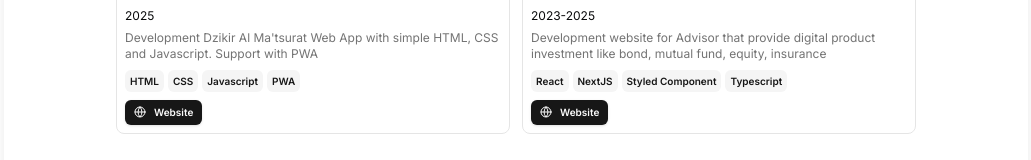
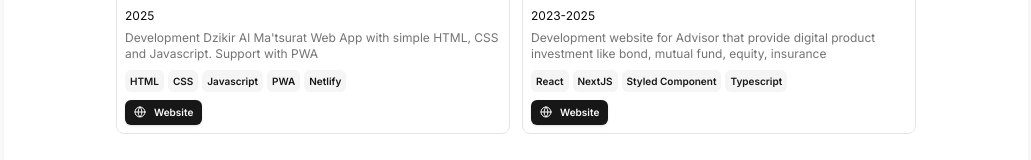
Before and after one commit to alfanfauzy/personal-web, a Next.js app: page / in a window 1280 px wide. Shown: the part 1780-1940 px from the top of the page, without its empty margins (124-1155 px from the left). Built offline with nearby package versions, Linux system fonts and the light colour scheme.

Commit message:
fix(resume): update demo project dzikir al ma'tsurat

```diff
--- a/src/data/resume.tsx
+++ b/src/data/resume.tsx
@@ -203,12 +203,12 @@ export const DATA = {
     projects: [
         {
             title: "Dzikir Al Matsurat - Web App - PWA",
-            href: "https://alfanfauzy.github.io/dzikir-almatsurat/",
+            href: "dzikir-almatsurat.netlify.app/",
             dates: "2025",
             active: true,
             description:
                 "Development Dzikir Al Ma'tsurat Web App with simple HTML, CSS and Javascript. Support with PWA",
-            technologies: ["HTML", "CSS", "Javascript", "PWA"],
+            technologies: ["HTML", "CSS", "Javascript", "PWA", "Netlify"],
             links: [
                 {
                     type: "Website",
```
